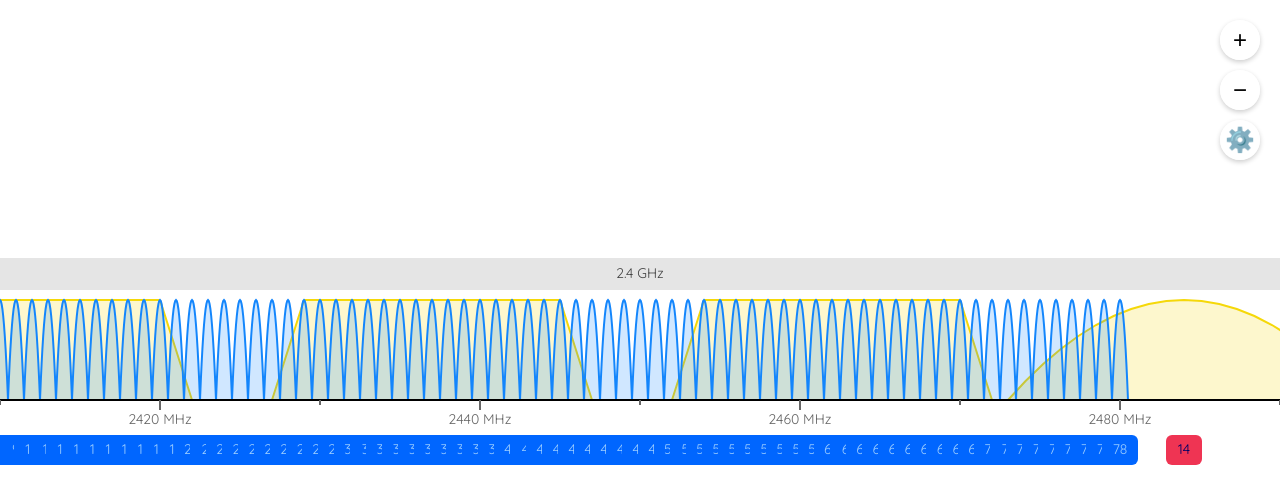
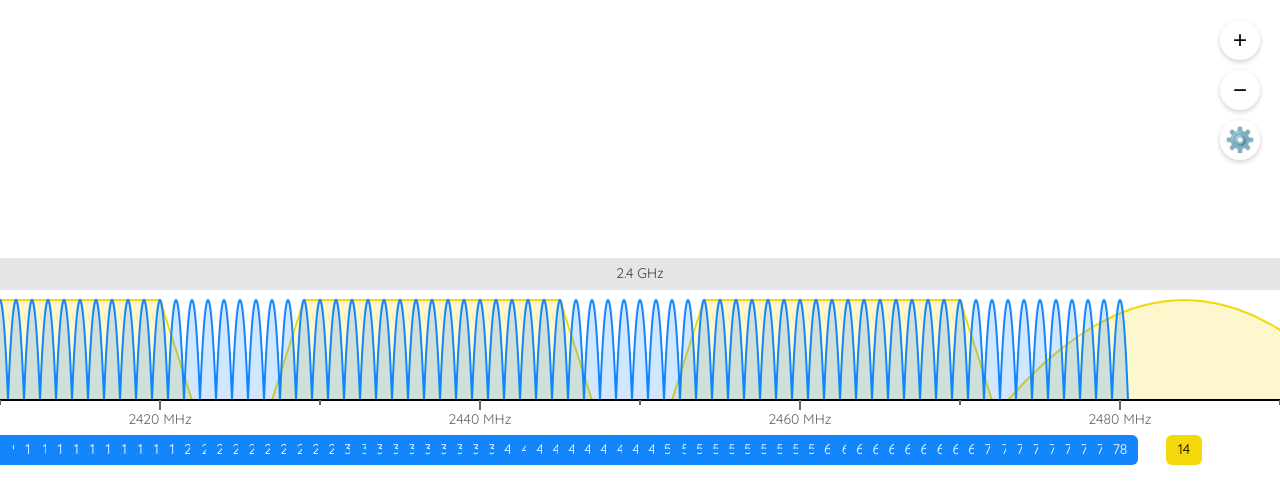
Before and after one commit to PotatoFi/spectrum, a plain HTML site: page spectrum-chart.html in a window 1280 px wide. Drawn offline with Linux system fonts and the light colour scheme.

Commit message:
Colors in labels are working properly

```diff
--- a/spectrum-chart.html
+++ b/spectrum-chart.html
@@ -1028,13 +1028,12 @@
                 );
             }
 
-            function drawChannelLabels(
+            function drawChannelLabelRow(
                 centerX,
                 centerY,
                 channel,
-                frequency,
-                style,
-                technology,
+                lineColor,
+                textColor,
             ) {
 
               // Determine which rows to use based on technology
@@ -1060,31 +1059,13 @@
                         break;
                 }*/
 
-                switch (technology) {
-                    case "wifi":
-                        //if (!showWifiChannels) return;
-                        foregroundColor = "#000066";
-                        backgroundColor = "#EF3453";
-                        break;
-                    case "bluetooth":
-                        //if (!showBluetoothChannels) return;
-                        foregroundColor = "#99ccff";
-                        backgroundColor = "#0066ff";
-                        break;
-                    case "zigbee":
-                        //if (!showZigbeeChannels) return;
-                        foregroundColor = "#ffccff";
-                        backgroundColor = "#EF3453";
-                        break;
-                }
-
                 // Draw channel number
                 drawNewLabel(
                     centerX,
                     centerY,
                     `${channel}`,
-                    foregroundColor,
-                    backgroundColor,
+                    textColor,
+                    lineColor,
                 );
             }
 
@@ -1239,7 +1220,7 @@
                     lineColor: "#F5D809",
                     fillColor: "rgba(245, 216, 9, 0.2)",
                     lineWidth: getZoomTier(scale).lineWidth,
-                    textColor: "black",
+                    textColor: "#000000",
                 };
 
                 // Use parabola for DSSS channels, ziggurat for others
@@ -1263,12 +1244,12 @@
                     );
                 }
 
-                drawChannelLabels(
+                drawChannelLabelRow(
                   centerX,
                   centerY,
                   channel.channel,
-                    channel.frequency,
-                    style,
+                  style.lineColor,
+                  style.textColor,
                   "wifi",
                 );
             }
@@ -1282,7 +1263,7 @@
                     lineColor: "#1486FC",
                     fillColor: "rgba(20, 134, 252, 0.2)", // Semi-transparent blue
                     lineWidth: getZoomTier(scale).lineWidth,
-                    textColor: "#1486FC",
+                    textColor: "#FFFFFF",
                 };
 
                 drawParabola(
@@ -1293,12 +1274,12 @@
                     style.lineColor,
                     style.fillColor,
                 );
-                drawChannelLabels(
+                drawChannelLabelRow(
                   centerX,
                   centerY,
                   channel.channel,
-                    channel.frequency,
-                    style,
+                  style.lineColor,
+                  style.textColor,
                   "bluetooth",
                 );
             }
@@ -1312,7 +1293,7 @@
                     lineColor: "#EF3453",
                     fillColor: "rgba(239, 52, 83, 0.2)", // Semi-transparent red
                     lineWidth: getZoomTier(scale).lineWidth,
-                    textColor: "#EF3453",
+                    textColor: "#FFFFFF",
                 };
 
                 drawParabola(
@@ -1323,12 +1304,12 @@
                     style.lineColor,
                     style.fillColor,
                 );
-                drawChannelLabels(
+                drawChannelLabelRow(
                     centerX,
                     centerY,
                     channel.channel,
-                    channel.frequency,
-                    style,
+                    style.lineColor,
+                    style.textColor,
                     "zigbee",
                 );
             }
```
Lines whose indentation alone changed are shown as unchanged.
